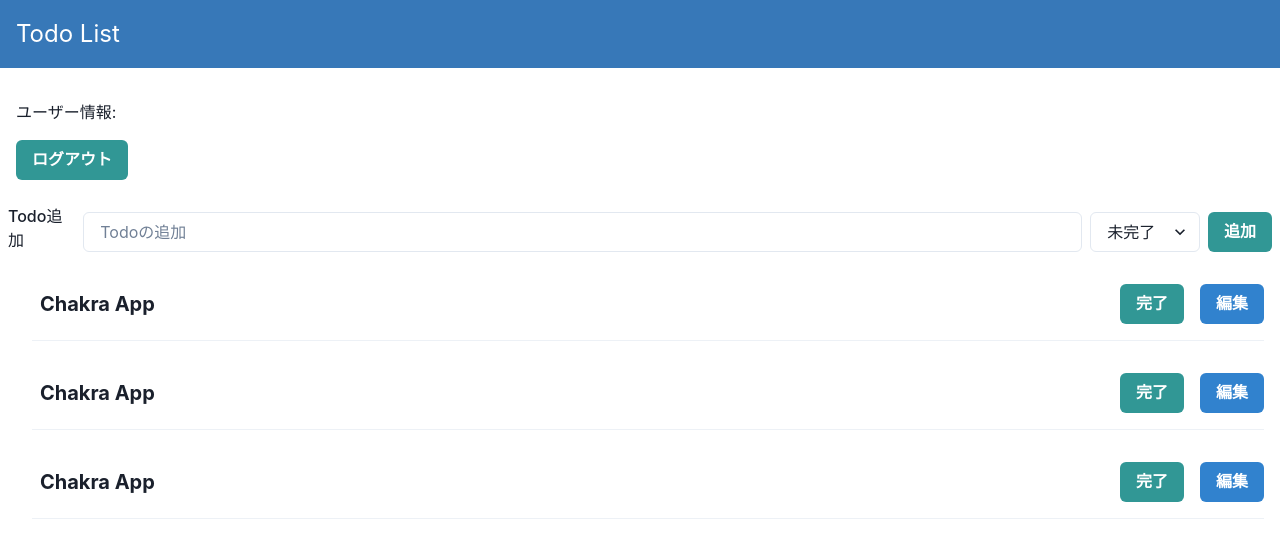
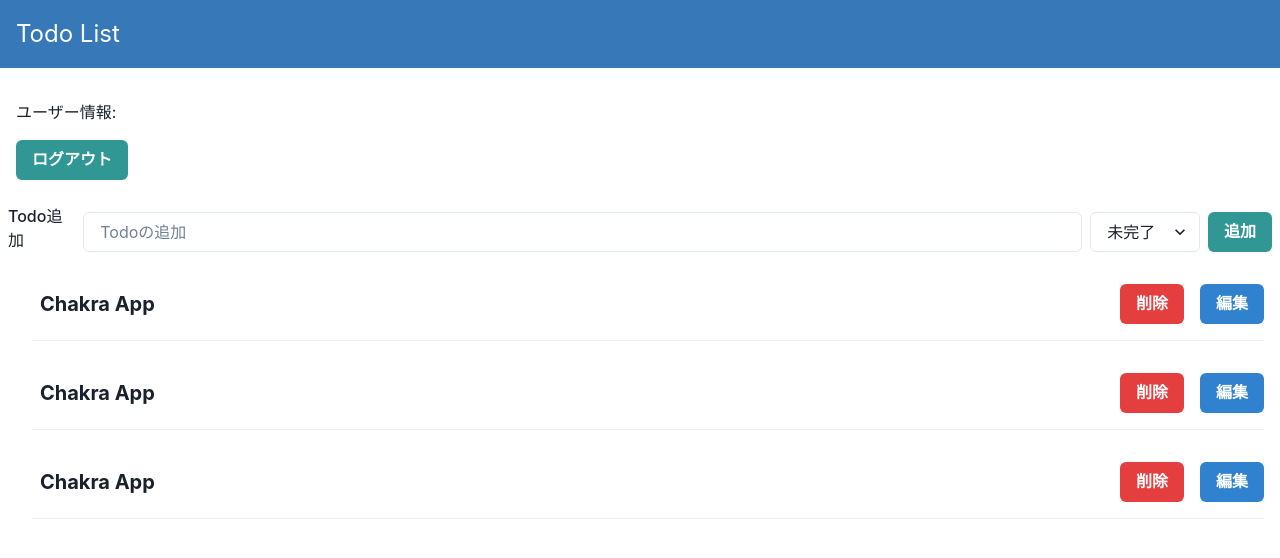
Before and after one commit to okaken2022/recoas, a Next.js app: page / in a window 1280 px wide. Shown: the top 558 px of the page. Built offline with nearby package versions, Linux system fonts and the light colour scheme; no server answers.

Commit message:
削除、編集機能

```diff
--- a/pages/index.tsx
+++ b/pages/index.tsx
@@ -1,8 +1,3 @@
-import Head from 'next/head';
-import Image from 'next/image';
-import { Inter } from '@next/font/google';
-import styles from '@/styles/Home.module.css';
-
 import {
   FormLabel,
   Input,
@@ -24,10 +19,10 @@ import { getAuth } from 'firebase/auth';
 import { NextRouter, useRouter } from 'next/router';
 import { Header } from '@/components/Header';
 import { SubmitHandler, useForm } from 'react-hook-form';
-import { collection, doc, setDoc, getDocs, QuerySnapshot } from 'firebase/firestore';
+import { collection, doc, setDoc, getDocs, QuerySnapshot, deleteDoc, updateDoc } from 'firebase/firestore';
 
 import { v4 as uuidv4 } from 'uuid';
-import { useState, useCallback, useContext } from 'react';
+import { useState, useCallback, useContext, useEffect } from 'react';
 
 export default function Home() {
 
@@ -54,7 +49,6 @@ export default function Home() {
 
   {/* todoにuidをつける */}
   const todoId = uuidv4();
-  const [todos, setTodos] = useState<QuerySnapshot>();
 
   {/* todosコレクションの中のドキュメントにはuidを設定してtodoを追加していく*/}
   const createTodo = async ( title: string, status: string) => {
@@ -78,23 +72,23 @@ export default function Home() {
   //   console.log('test')
   // }, [todos])
 
-  const getTodos = () => {
+  // const getTodos = () => {
+  //   const [todos, setTodos] = useState<Todo[]>([
+  //     { title: '', status: '' },
+  //   ]);
 
-    if (!user) return
-    // 即時関数。宣言と実行を同時に行う。usecallbackの中に即時関数を描き、非同期処理を行う。
-    // reactHooksと同時に非同期処理ができない。
+  //   if (!user) return
+  //   // 即時関数。宣言と実行を同時に行う。usecallbackの中に即時関数を描き、非同期処理を行う。
+  //   // reactHooksと同時に非同期処理ができない。
 
-    async() => {
-          const docRef = collection(db, "users", user.uid, "todos");
-          const docSnap = await getDocs(docRef);
-          console.log(docSnap);
-      setTodos(docSnap);
-    }
+  //   useEffect(() => {
+  //     const todoRef = collection(db, "users", currentUser.uid, "todos");
+  //     console.log(todoRef);
+  //   }, []);
 
-    console.log('test')
-  }
+  // }
 
-  getTodos();
+  // getTodos();
 
   // console.log(todos);
 
@@ -102,6 +96,23 @@ export default function Home() {
   const onSubmit: SubmitHandler<Todo> = ({ title, status }) => {
     createTodo( title, status);
   };
+
+  {/* firestoreに保存されている特定のドキュメントを削除 */}
+  const deleteTodo = async(todoId) => {
+    const todoRef = doc(db, 'users', currentUser.uid, 'todos', todoId);
+    await deleteDoc(todoRef);
+  }
+
+  {/* firestoreに保存されている特定のドキュメントを編集 */}
+  const editTodo = async({todoId, title, status}) => {
+    const todoRef = doc(db, 'users', currentUser.uid, 'todos', todoId);
+    await updateDoc(todoRef, {
+      title: title,
+      status: status
+    });
+  }
+
+
 
   return (
     <>
@@ -149,8 +160,8 @@ export default function Home() {
             </Box>
             <Spacer />
             <ButtonGroup gap='2'>
-              <Button colorScheme='teal'>完了</Button>
-              <Button colorScheme='blue'>編集</Button>
+              <Button colorScheme='red' onClick={deleteTodo}>削除</Button>
+              <Button colorScheme='blue' onClick={editTodo}>編集</Button>
             </ButtonGroup>
           </Flex>
           <Divider orientation='horizontal' mt='4'/>
@@ -162,8 +173,8 @@ export default function Home() {
             </Box>
             <Spacer />
             <ButtonGroup gap='2'>
-              <Button colorScheme='teal'>完了</Button>
-              <Button colorScheme='blue'>編集</Button>
+              <Button colorScheme='red' onClick={deleteTodo}>削除</Button>
+              <Button colorScheme='blue' onClick={editTodo}>編集</Button>
             </ButtonGroup>
           </Flex>
           <Divider orientation='horizontal' mt='4'/>
@@ -175,8 +186,8 @@ export default function Home() {
             </Box>
             <Spacer />
             <ButtonGroup gap='2'>
-              <Button colorScheme='teal'>完了</Button>
-              <Button colorScheme='blue'>編集</Button>
+              <Button colorScheme='red' onClick={deleteTodo}>削除</Button>
+              <Button colorScheme='blue' onClick={editTodo}>編集</Button>
             </ButtonGroup>
           </Flex>
           <Divider orientation='horizontal' mt='4'/>
```
